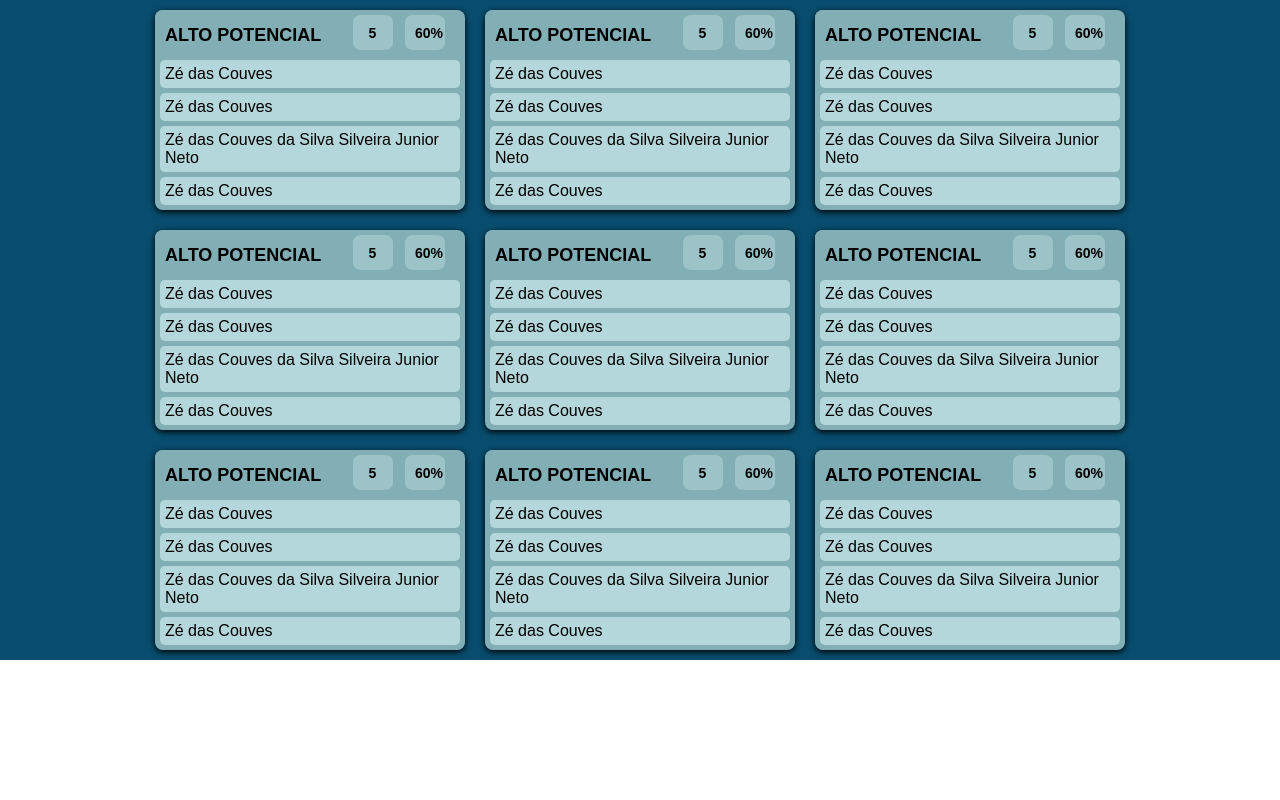
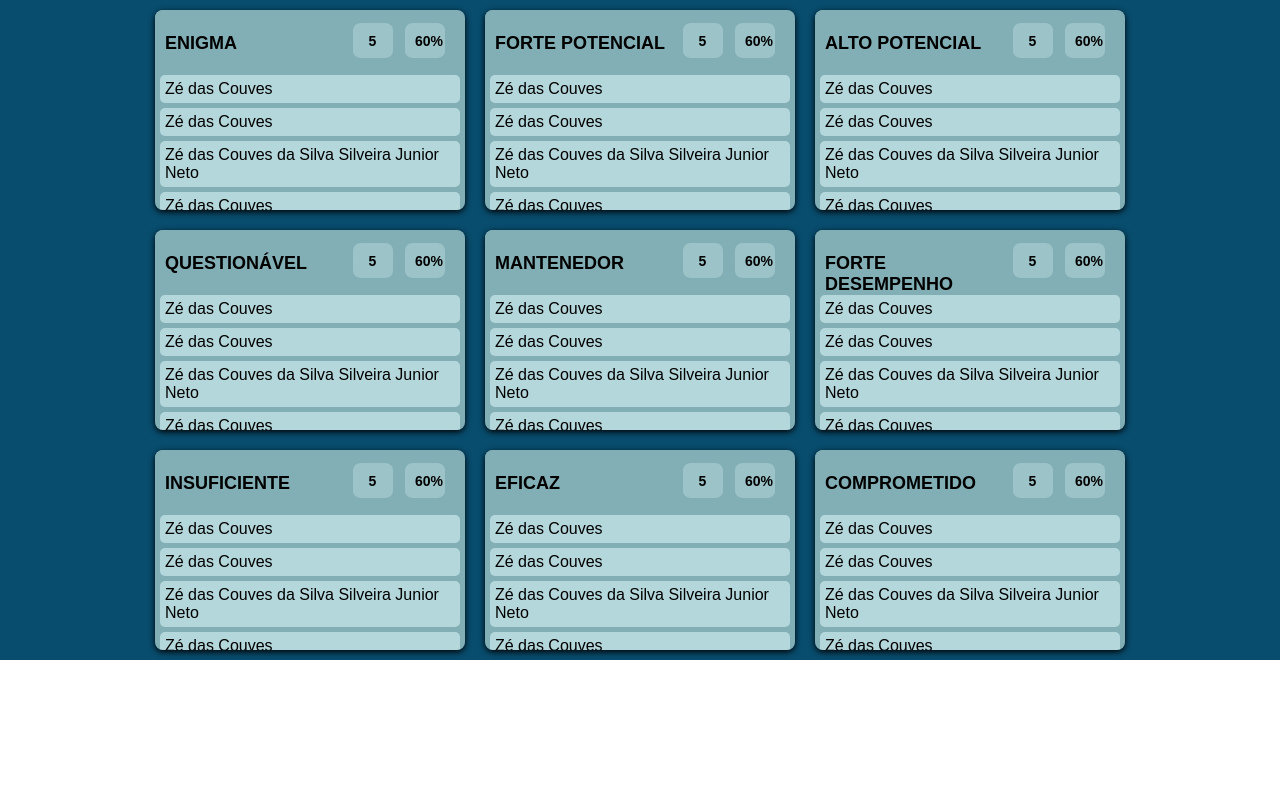
Before and after one commit to RahyanRamos/Prototipo-9box-Tables, a plain HTML site: page index.html in a window 1280 px wide. Drawn offline with Linux system fonts and the light colour scheme.

```diff
--- a/index.html
+++ b/index.html
@@ -11,7 +11,7 @@
         <div class="main">
             <div class="box">
                 <div class="header">
-                    <div class="title">ALTO POTENCIAL</div>
+                    <div class="title">ENIGMA</div>
                     <div class="data">5</div>
                     <div class="datap">60%</div>
                 </div>
@@ -70,7 +70,7 @@
             </div>
             <div class="box">
                 <div class="header">
-                    <div class="title">ALTO POTENCIAL</div>
+                    <div class="title">FORTE POTENCIAL</div>
                     <div class="data">5</div>
                     <div class="datap">60%</div>
                 </div>
@@ -191,7 +191,7 @@
             <div class="main">
                 <div class="box">
                     <div class="header">
-                        <div class="title">ALTO POTENCIAL</div>
+                        <div class="title">QUESTIONÁVEL</div>
                         <div class="data">5</div>
                         <div class="datap">60%</div>
                     </div>
@@ -250,7 +250,7 @@
                 </div>
                 <div class="box">
                     <div class="header">
-                        <div class="title">ALTO POTENCIAL</div>
+                        <div class="title">MANTENEDOR</div>
                         <div class="data">5</div>
                         <div class="datap">60%</div>
                     </div>
@@ -309,7 +309,7 @@
                 </div>
                 <div class="box">
                     <div class="header">
-                        <div class="title">ALTO POTENCIAL</div>
+                        <div class="title">FORTE DESEMPENHO</div>
                         <div class="data">5</div>
                         <div class="datap">60%</div>
                     </div>
@@ -372,7 +372,7 @@
             <div class="main">
                 <div class="box">
                     <div class="header">
-                        <div class="title">ALTO POTENCIAL</div>
+                        <div class="title">INSUFICIENTE</div>
                         <div class="data">5</div>
                         <div class="datap">60%</div>
                     </div>
@@ -431,7 +431,7 @@
                 </div>
                 <div class="box">
                     <div class="header">
-                        <div class="title">ALTO POTENCIAL</div>
+                        <div class="title">EFICAZ</div>
                         <div class="data">5</div>
                         <div class="datap">60%</div>
                     </div>
@@ -490,7 +490,7 @@
                 </div>
                 <div class="box">
                     <div class="header">
-                        <div class="title">ALTO POTENCIAL</div>
+                        <div class="title">COMPROMETIDO</div>
                         <div class="data">5</div>
                         <div class="datap">60%</div>
                     </div>
--- a/style.css
+++ b/style.css
@@ -1,3 +1,14 @@
+:root{
+    --green-box: #009934;
+    --green-head: #009934;
+    --green-data: #1bac45;
+    --green-datap: #1bac45;
+    --green-person: #35bf57;
+    --green-scroll: #6ae579;
+    --green-scroll: #009934;
+    --green-hover: #1bac45;
+}
+
 body {
     font-family: Arial, sans-serif;
     margin: 0;
@@ -33,16 +44,16 @@ body {
     background-color: #82afb6;
     z-index: 1;
     width: 300px;
+    height: 60px;
 }
 
 .title {
     font-size: 18px;
     font-weight: bold;
     text-align: left;
-    margin: 5px;
+    margin: 0 5px;
     width: 180px;
     height: 15px;
-    border-radius: 10px;
     padding-left: 5px;
 }
 
```
